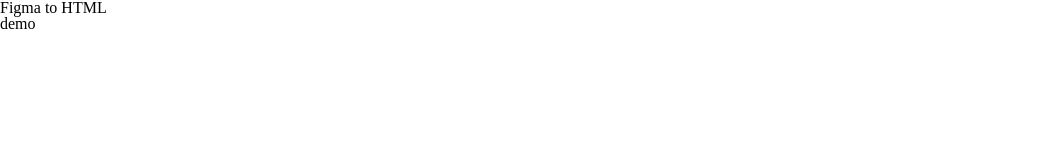
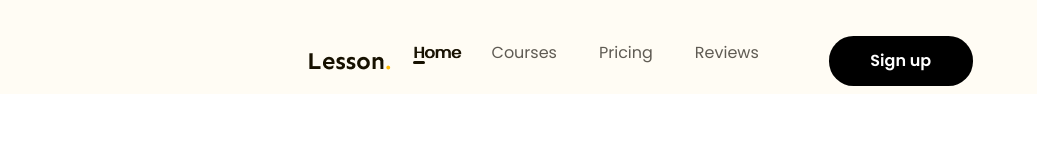
Before and after one commit to minhkhoi-art/figma-to-html, a plain HTML site: page index.html in a window 1280 px wide. Shown: the top 160 px of the page, without its empty margins (0-1037 px from the left). Drawn offline with Linux system fonts and the light colour scheme.

Commit message:
p3 làm header

```diff
--- a/assets/css/style.css
+++ b/assets/css/style.css
@@ -7,4 +7,80 @@
 }
 body {
   font-size: 1.6rem;
+  font-family: "Poppins", sans-serif;
 }
+/* =========common============= */
+a {
+  text-decoration: none;
+}
+.main-content {
+  width: 1170px;
+  max-width: calc(100% - 48%);
+  margin-left: auto;
+  margin-right: auto;
+}
+.btn {
+  display: inline-block;
+  padding: 0 16px;
+  color: #fff;
+  text-align: center;
+  font-size: 1.6rem;
+  font-weight: 600;
+  background-color: black;
+  border-radius: 24.5px;
+  /* chiều cao nút */
+  line-height: 50px;
+  /* chiều rộng tối thiểu của nút bấm */
+  min-width: 118px;
+}
+
+/* =========header============== */
+.header {
+  background: #fffcf4;
+}
+.header.fixed {
+  position: sticky;
+  top: -28px;
+}
+.header .body-header {
+  display: flex;
+  align-items: center;
+  padding: 36px 0 8px;
+}
+.nav {
+  margin-left: auto;
+}
+.nav ul {
+  display: flex;
+}
+.nav a {
+  position: relative;
+  color: #5f5b53;
+  font-size: 1.6rem;
+
+  padding: 8px 21px;
+}
+.nav li.active a,
+.nav a:hover {
+  color: #171100;
+  /* font-weight: 600; */
+  text-shadow: 1px 0 0 currentColor;
+}
+
+.nav li.active a::after {
+  position: absolute;
+  display: block;
+  left: 21px;
+  content: "";
+  width: 12px;
+  height: 3px;
+  border-radius: 5px;
+  background: #171100;
+}
+
+.header .btn-sign-up {
+  min-width: 144px;
+}
+.header .action {
+  margin-left: 49px;
+}
--- a/index.html
+++ b/index.html
@@ -3,12 +3,49 @@
   <head>
     <meta charset="UTF-8" />
     <meta name="viewport" content="width=device-width, initial-scale=1.0" />
+    <!-- reset -->
     <link rel="stylesheet" href="./assets/css/reset.css" />
+
+    <!-- Thêm font -->
+    <link rel="preconnect" href="https://fonts.googleapis.com" />
+    <link rel="preconnect" href="https://fonts.gstatic.com" crossorigin />
+    <link
+      href="https://fonts.googleapis.com/css2?family=Poppins:ital,wght@0,100;0,200;0,300;0,400;0,500;0,600;0,700;0,800;0,900;1,100;1,200;1,300;1,400;1,500;1,600;1,700;1,800;1,900&display=swap"
+      rel="stylesheet"
+    />
     <link rel="stylesheet" href="./assets/css/style.css" />
     <title>Figma to html tuhoc.cc</title>
   </head>
-  <body>
-    <h1>Figma to HTML</h1>
-    <h2>demo</h2>
+  <body style="height: 10000px">
+    <!-- header -->
+    <header class="header fixed">
+      <div class="main-content">
+        <div class="body-header">
+          <!-- logo -->
+          <img src="./assets/img/Logo.png" alt="Lesson." class="logo" />
+          <!-- Nav -->
+          <nav class="nav">
+            <ul>
+              <li class="active">
+                <a href="#!">Home</a>
+              </li>
+              <li>
+                <a href="#!">Courses</a>
+              </li>
+              <li>
+                <a href="#!">Pricing</a>
+              </li>
+              <li>
+                <a href="#!">Reviews</a>
+              </li>
+            </ul>
+          </nav>
+          <!-- btn action -->
+          <div class="action">
+            <a href="#!" class="btn btn-sign-up">Sign up</a>
+          </div>
+        </div>
+      </div>
+    </header>
   </body>
 </html>
```
Also changed, not shown: assets/img/Logo.png (added).
